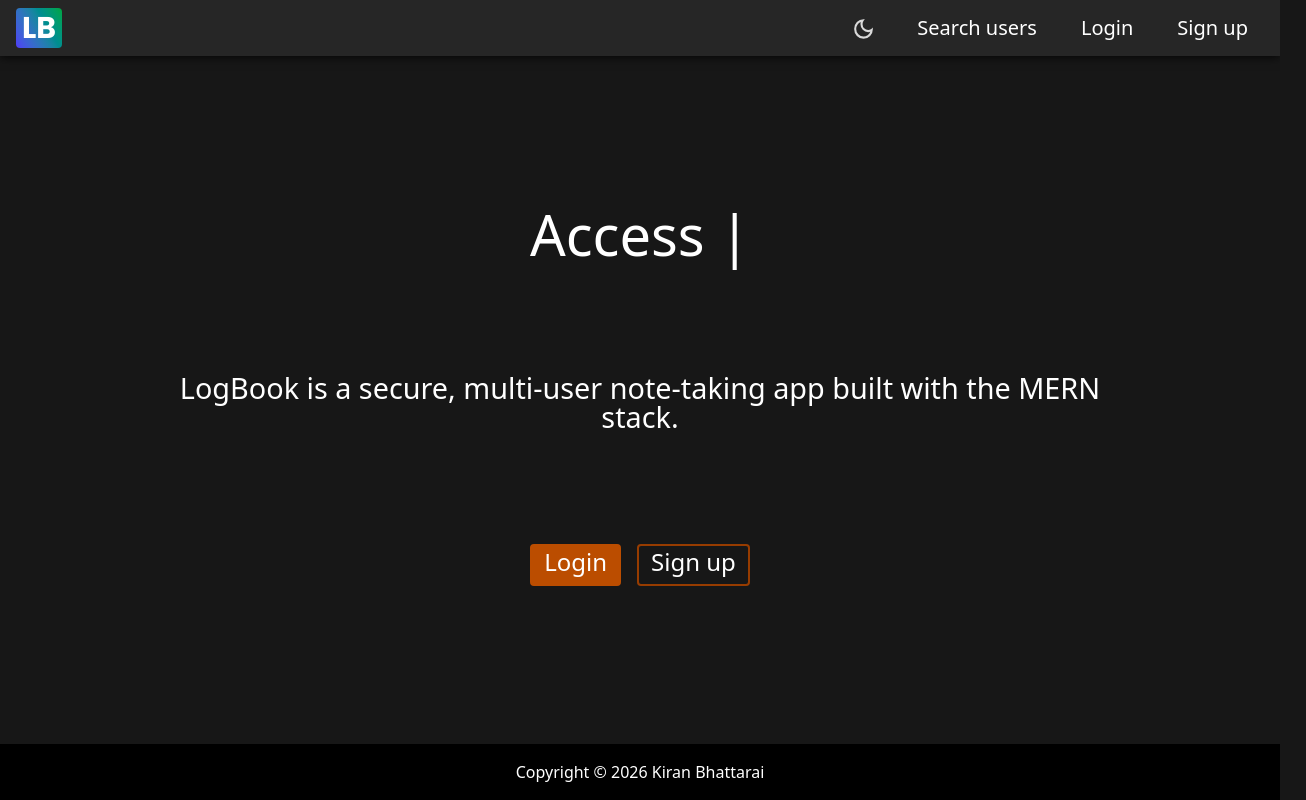
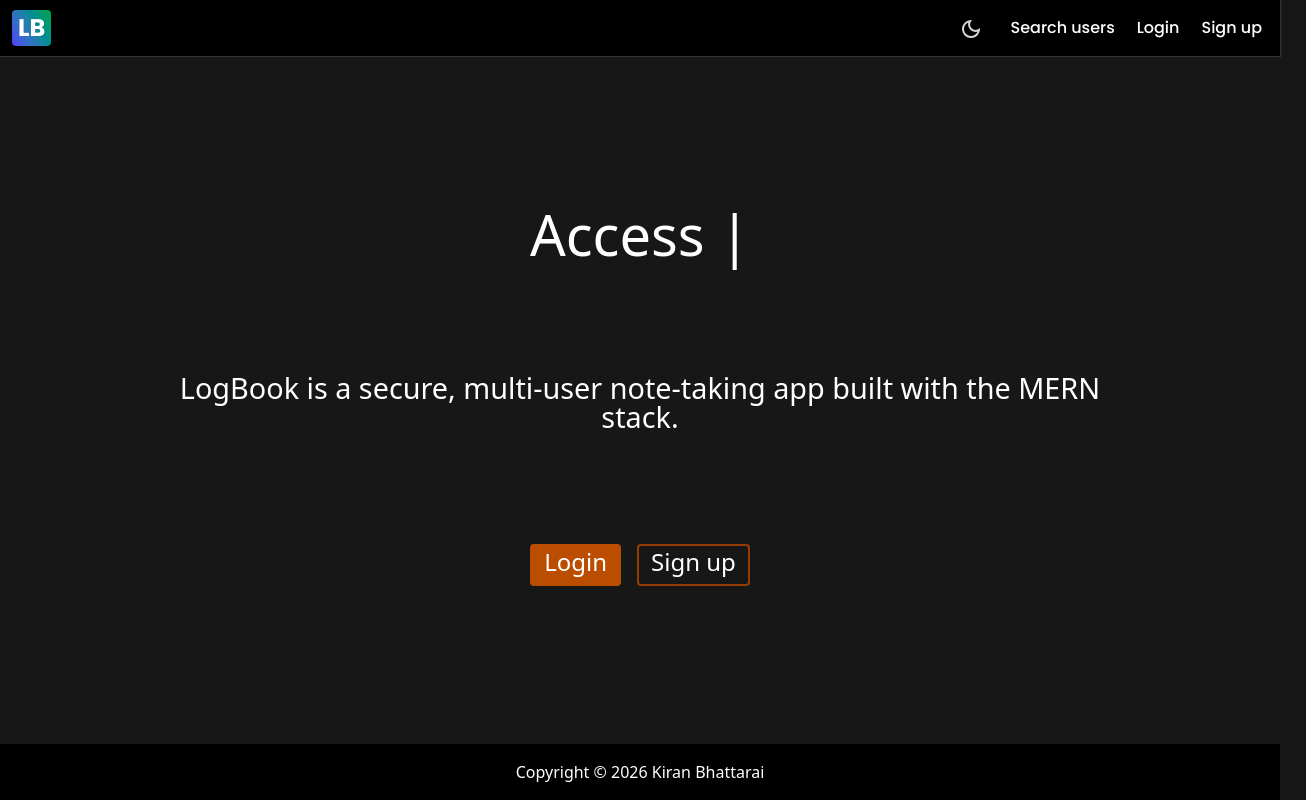
Before and after one commit to kiran-bhattarai/LogBook, a React (Vite) app in the folder frontend/: page / in a window 1280 px wide. Shown: the whole page, 1306 px wide, since content can reach past the window. Built offline with nearby package versions, Linux system fonts and the light colour scheme; no server answers.

Commit message:
feat(navbar): improve UI and add responsiveness

```diff
--- a/frontend/src/components/layout/navbar/Logo.jsx
+++ b/frontend/src/components/layout/navbar/Logo.jsx
@@ -4,7 +4,7 @@ function Logo() {
 
     return (
         <Link to={"/"}>
-            <div className="hover:scale-105 duration-200 text-3xl font-bold text-white font-poppins rounded bg-linear-60 from-indigo-600 to-green-600 px-1.5 py-0.5">
+            <div className="hover:scale-105 duration-200 text-2xl font-bold text-white font-poppins rounded bg-linear-60 from-indigo-600 to-green-600 px-1.5 py-0.5">
                 <span className="">LB</span>
             </div>
         </Link>
--- a/frontend/src/components/layout/navbar/NavBar.jsx
+++ b/frontend/src/components/layout/navbar/NavBar.jsx
@@ -8,13 +8,15 @@ function NavBar({ setLogin, setSignup }) {
 
     return (
         <>
-            <div className="sticky top-0 shadow-[0px_0px_10px_black] z-10 bg-neutral-800 h-14 items-center flex justify-between px-4 text-white gap-5">
-                <Logo />
-                <SearchBar />
-                <div className="flex h-full items-center gap-5">
-                    <ThemeToggle />
-                    <NavLinks setLogin={setLogin} setSignup={setSignup} />
-                    <UserMenu />
+            <div className="sticky top-0 z-10 bg-black shadow-[0px_0px_1px_1px] shadow-[#b1b1b131] h-14 items-center flex justify-center text-white">
+                <div className="max-w-400 justify-self-center w-400 items-center flex justify-between py-1 2xl:py-2 sm:px-3 px-1.5 gap-1">
+                    <Logo />
+                    <SearchBar />
+                    <div className="flex h-full items-center gap-3 relative">
+                        <ThemeToggle />
+                        <NavLinks setLogin={setLogin} setSignup={setSignup} />
+                        <UserMenu />
+                    </div>
                 </div>
             </div>
         </>
--- a/frontend/src/components/layout/navbar/NavLinks.jsx
+++ b/frontend/src/components/layout/navbar/NavLinks.jsx
@@ -1,7 +1,8 @@
 import { useAuth } from "../../../context/AuthContext"
-import { useState } from "react"
+import { useRef, useState } from "react"
 import SearchUsers from "../../../features/profile/components/SearchUsers"
 import { Link } from "react-router-dom"
+import useClickOutside from "../../../hooks/useClickOutside"
 
 function NavLinks({ setLogin, setSignup }) {
 
@@ -9,28 +10,70 @@ function NavLinks({ setLogin, setSignup }) {
 
     const [searchUsers, setSearchUsers] = useState(false)
 
+    const [menuVisible, setMenuVisible] = useState(false)
+
+    const ref = useRef()
+
+    const handleClick = () => {
+        const btn = document.getElementById("btn")
+        const menu = document.getElementById("menu")
+
+        if (menuVisible) {
+            menu.classList.add("hidden")
+            menu.classList.remove("flex")
+            btn.classList.remove("rotate-180")
+            setMenuVisible(false)
+        } else {
+            menu.classList.remove("hidden")
+            menu.classList.add("flex")
+            btn.classList.add("rotate-180")
+            setMenuVisible(true)
+        }
+    }
+
+    useClickOutside(ref, () => {
+        const btn = document.getElementById("btn")
+        const menu = document.getElementById("menu")
+        if (menuVisible) {
+            menu.classList.add("hidden")
+            menu.classList.remove("flex")
+            btn.classList.remove("rotate-180")
+            setMenuVisible(false)
+        }
+    })
+
+
     return (
         <>
-            <div className="h-full">
-                <ul className="flex gap-3 items-center h-full text-xl">
+            <div className="h-full font-poppins sm:translate-x-9.5" ref={ref}>
 
-                    <li onClick={() => setSearchUsers(true)} className="h-[70%] flex items-center hover:bg-neutral-900 transition duration-300 rounded hover:scale-105 whitespace-nowrap px-4 p-2 cursor-pointer">Search users</li>
+                <button className="sm:hidden flex cursor-pointer -translate-x-1 overflow-hidden" onClick={handleClick}>
+                    <svg className="duration-200 scale-180" id="btn" width="20px" height="20px" viewBox="0 0 24 24" fill="none" xmlns="http://www.w3.org/2000/svg">
+                        <g id="SVGRepo_bgCarrier" strokeWidth="0" />
+                        <g id="SVGRepo_tracerCarrier" strokeLinecap="round" strokeLinejoin="round" />
+                        <g id="SVGRepo_iconCarrier"> <path fillRule="evenodd" clipRule="evenodd" d="M12.7071 14.7071C12.3166 15.0976 11.6834 15.0976 11.2929 14.7071L6.29289 9.70711C5.90237 9.31658 5.90237 8.68342 6.29289 8.29289C6.68342 7.90237 7.31658 7.90237 7.70711 8.29289L12 12.5858L16.2929 8.29289C16.6834 7.90237 17.3166 7.90237 17.7071 8.29289C18.0976 8.68342 18.0976 9.31658 17.7071 9.70711L12.7071 14.7071Z" fill="#dddddd" /> </g>
+                    </svg>
+                </button>
+
+                <ul id="menu" className="text-center hidden w-max sm:w-min sm:flex flex-col sm:flex-row sm:relative absolute sm:top-0 top-14 right-9 rounded border-white bg-black gap-1.5 items-center text-[16px]">
+
+                    <li onClick={() => setSearchUsers(true)} className="h-[70%] flex items-center hover:bg-neutral-800 font-medium transition duration-300 rounded hover:scale-105 md:whitespace-nowrap md:leading-normal leading-4.5 px-2 p-1.5 cursor-pointer">Search users</li>
 
                     {user === "admin" &&
                         <>
-                            <li className="h-[70%] flex items-center hover:bg-neutral-900 transition duration-300 rounded hover:scale-105">
-                                <Link to={"/dashboard"} className="px-4 p-2">Dashboard</Link>
+                            <li className="h-[70%] flex items-center hover:bg-neutral-800 font-medium transition duration-300 rounded hover:scale-105">
+                                <Link to={"/dashboard"} className="px-2 p-1.5">Dashboard</Link>
                             </li>
-                            <li className="h-[70%] flex items-center hover:bg-neutral-900 transition duration-300 whitespace-nowrap rounded hover:scale-105">
-                                <Link to={"/access-control"} className="px-4 p-2">Access Control</Link>
+                            <li className="h-[70%] flex items-center hover:bg-neutral-800 font-medium transition duration-300 whitespace-normal lg:whitespace-nowrap lg:leading-normal leading-4.5 rounded hover:scale-105 ">
+                                <Link to={"/access-control"} className="px-2 p-1.5">Access Control</Link>
                             </li>
                         </>
                     }
                     {
                         !user &&
                         <>
-                            <li className="h-[70%] flex items-center hover:bg-neutral-900 transition duration-300 rounded hover:scale-105"><button className="cursor-pointer px-4 p-2" onClick={setLogin}>Login</button></li>
-                            <li className="h-[70%] flex items-center hover:bg-neutral-900 transition duration-300 whitespace-nowrap rounded hover:scale-105"><button className="cursor-pointer px-4 p-2" onClick={setSignup}>Sign up</button></li>
+                            <li className="h-[70%] flex items-center hover:bg-neutral-800 font-medium transition duration-300 rounded hover:scale-105"><button className="cursor-pointer px-2 p-1" onClick={setLogin}>Login</button></li>
+                            <li className="h-[70%] flex items-center hover:bg-neutral-800 font-medium transition duration-300 whitespace-nowrap rounded hover:scale-105"><button className="cursor-pointer px-2 p-1" onClick={setSignup}>Sign up</button></li>
                         </>
                     }
 
--- a/frontend/src/components/layout/navbar/SearchBar.jsx
+++ b/frontend/src/components/layout/navbar/SearchBar.jsx
@@ -14,10 +14,10 @@ function SearchBar() {
     if (!user) return null
 
     return (
-        <div className="w-full">
+        <div className="w-full min-w-48">
             <div className="w-full flex items-center justify-center relative">
                 <img src="../src/assets/search_dark.svg" alt="" className="absolute h-6 left-4" />
-                <input value={searchValue} onChange={(e) => setSearchValue(e.target.value)} placeholder="Search" className="bg-transparent py-1.5 m-1 w-full px-10 rounded-4xl  text-xl border-neutral-600 border outline-none text-ellipsis mx-1" />
+                <input value={searchValue} onChange={(e) => setSearchValue(e.target.value)} placeholder="Search" className="bg-transparent py-1.5 m-1 w-full px-10 rounded-4xl text-[18px] border-neutral-600 border outline-none text-ellipsis mx-1" />
             </div>
         </div>
     )
--- a/frontend/src/components/layout/navbar/ThemeToggle.jsx
+++ b/frontend/src/components/layout/navbar/ThemeToggle.jsx
@@ -5,7 +5,7 @@ function ThemeToggle() {
     const { toggleTheme } = useTheme()
     return (
         <div className="flex items-center justify-center h-[60%] mt-0.5">
-            <button onClick={toggleTheme} className="hover:bg-neutral-900 h-full p-1 w-9 rounded cursor-pointer hover:scale-105 transition duration-300">
+            <button onClick={toggleTheme} className="hover:bg-neutral-700 h-full p-1 w-9 rounded cursor-pointer hover:scale-105 transition duration-300">
                 <img src="../src/assets/dark_mode.svg" className="h-full justify-self-center" />
             </button>
         </div>
--- a/frontend/src/components/layout/navbar/UserMenu.jsx
+++ b/frontend/src/components/layout/navbar/UserMenu.jsx
@@ -52,7 +52,7 @@ function UserMenu() {
                     </button>
                 </div>
 
-                {dropVisible && <div className="border-neutral-600 border w-30 py-1.5 bg-[#1d1d1d] rounded absolute -right-3 mt-2">
+                {dropVisible && <div className="border-neutral-600 border w-30 py-1.5 bg-[#1d1d1d] rounded absolute right-0 mt-2">
                     <button className="w-full h-8 text-xl cursor-pointer hover:text-neutral-400 transition duration-200"><Link to={"/profile"}>Profile</Link></button>
                     <button className="w-full h-8 text-lg cursor-pointer hover:text-neutral-400 transition duration-200" onClick={() => setChangePic(true)}>Change Pic</button>
                     <button onClick={handleLogout} className="w-full h-8 text-xl text-red-600 cursor-pointer hover:text-red-800 transition duration-200">Logout</button>
```
